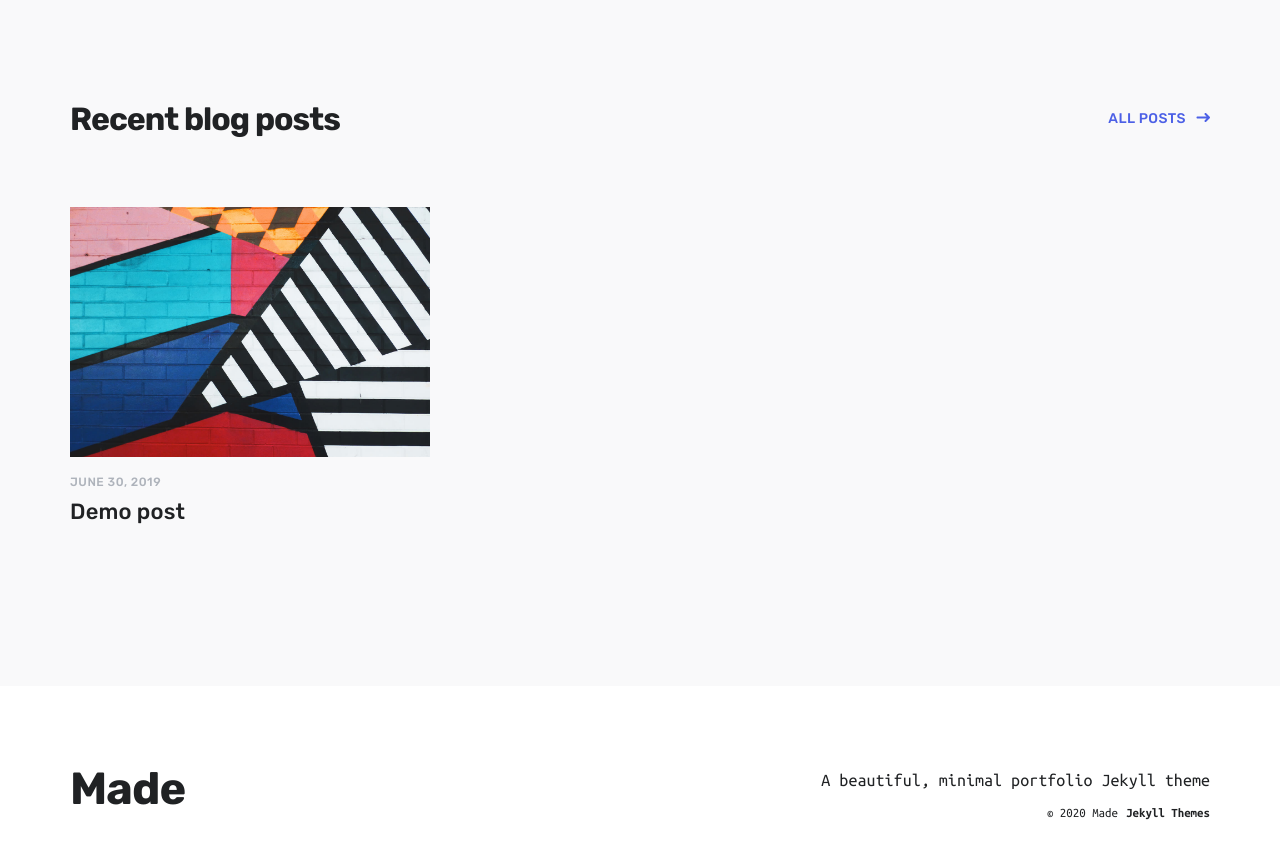
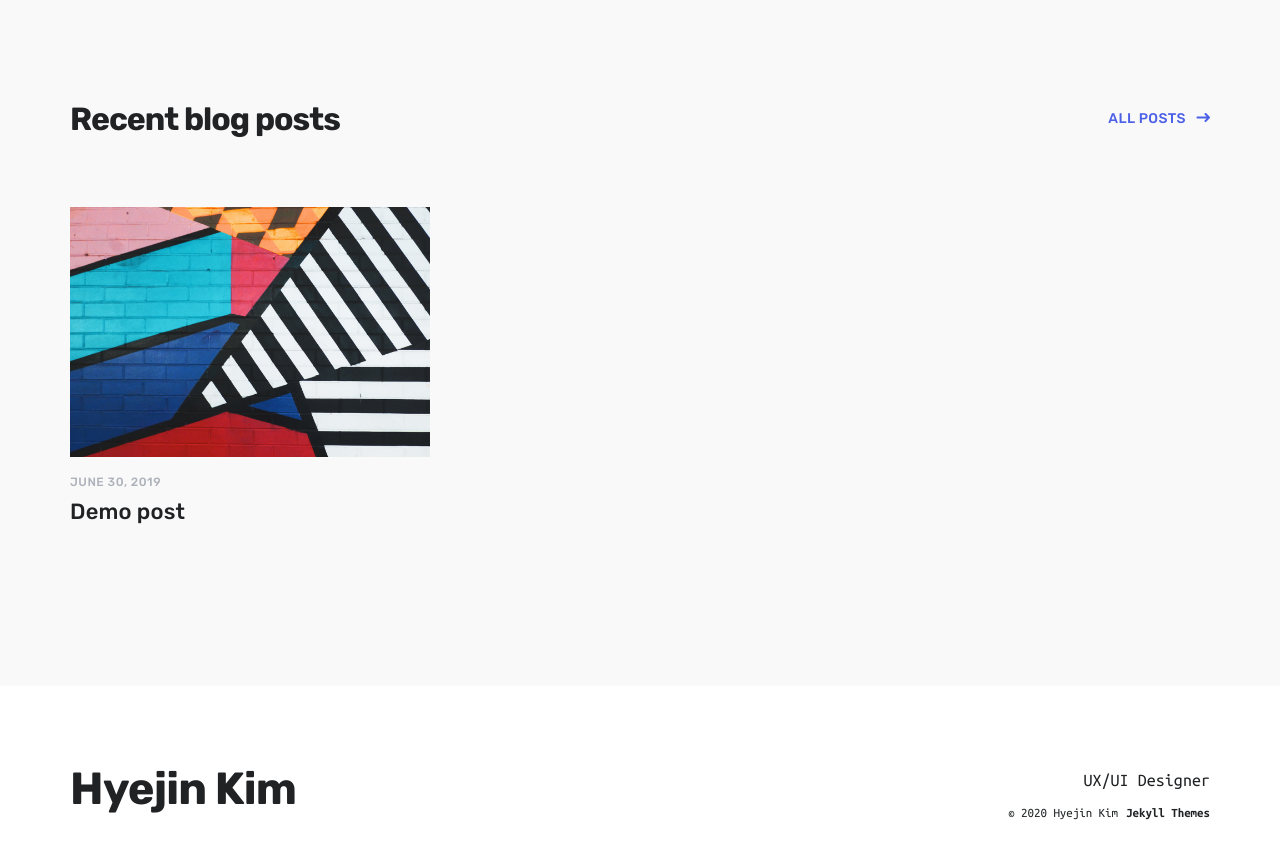
Before and after one commit to hyejinni/hyejinni.github.io, a Jekyll site: the page built from index.html, in a window 1280 px wide and 900 px high, scrolled down 2476 px. Shown: the top 859 px of the window. Built offline with Jekyll 4.4.1, drawn with Linux system fonts in a browser that asks for light colours; nearby versions of some CDN libraries; some of the changed text lies outside the part shown.

Commit message:
기본 정보 변경

```diff
--- a/_config.yml
+++ b/_config.yml
@@ -1,4 +1,4 @@
-site: Made Jekyll Theme
+site: HYejin Kim - Digital Product Designer
 
 url:
 baseurl:
--- a/_data/settings.yml
+++ b/_data/settings.yml
@@ -1,5 +1,5 @@
 basic_settings:
-  site_title: Made
+  site_title: Hyejin Kim
   favicon_image: /images/favicon.png
 
 header_settings:
@@ -16,7 +16,7 @@ menu_settings:
 footer_settings:
   logo_image:
   logo_width: 100
-  tagline: A beautiful, minimal portfolio Jekyll theme
+  tagline: UX/UI Designer
 
 hero_settings:
   background_image: /images/backgrounds/background-hero.svg
--- a/_includes/section__about.html
+++ b/_includes/section__about.html
@@ -11,7 +11,7 @@
     </div>
 
     <div class="about__content">
-      <h2 class="title">Hey, I’m Jonathan, nice to meet you!</h2>
+      <h2 class="title">Hey, I’m Hyejin, nice to meet you!</h2>
       <p class="subtitle subtitle--light">I’m a designer and a developer with over 12 years of experience under my belt.
       </p>
 
```
